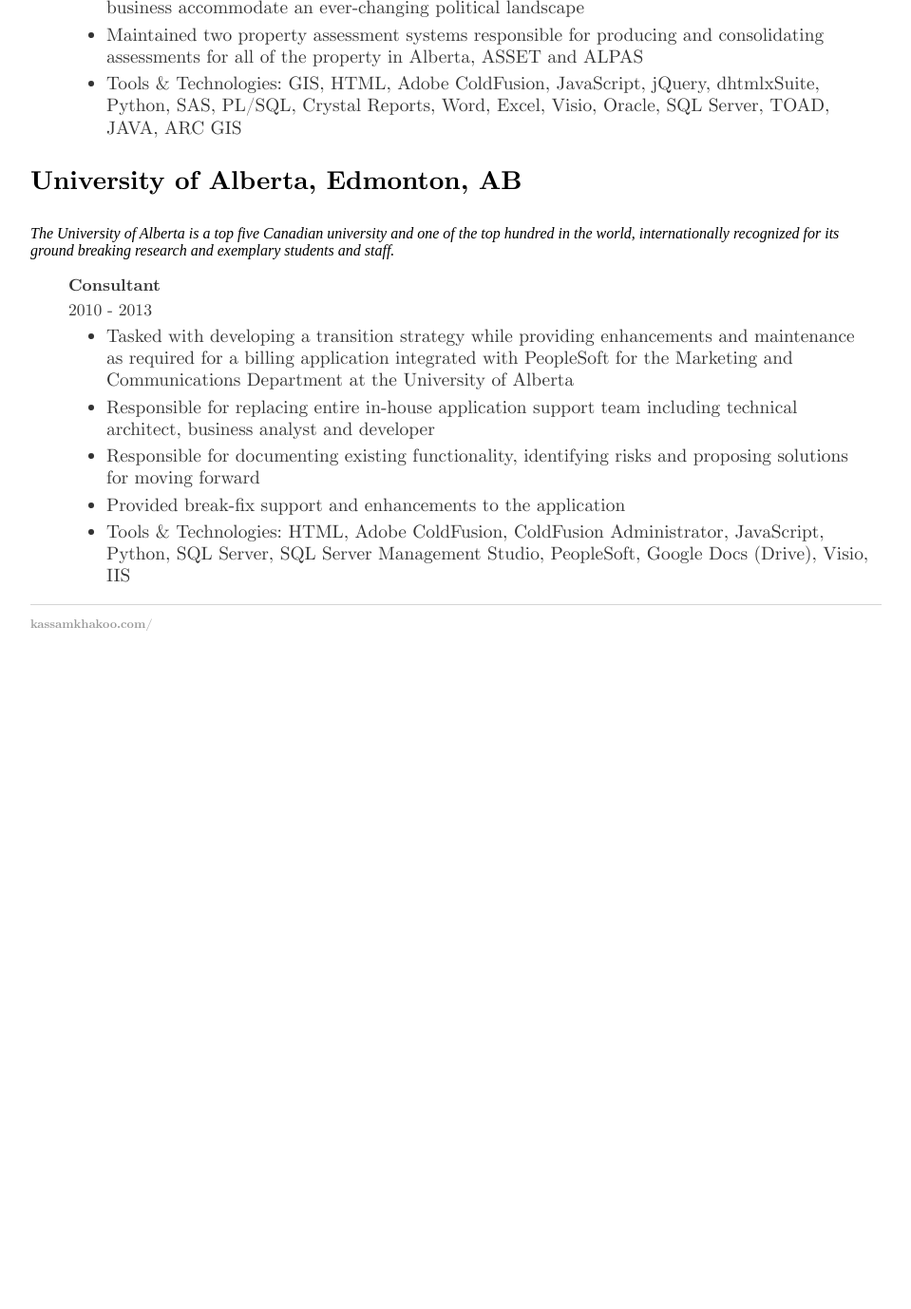
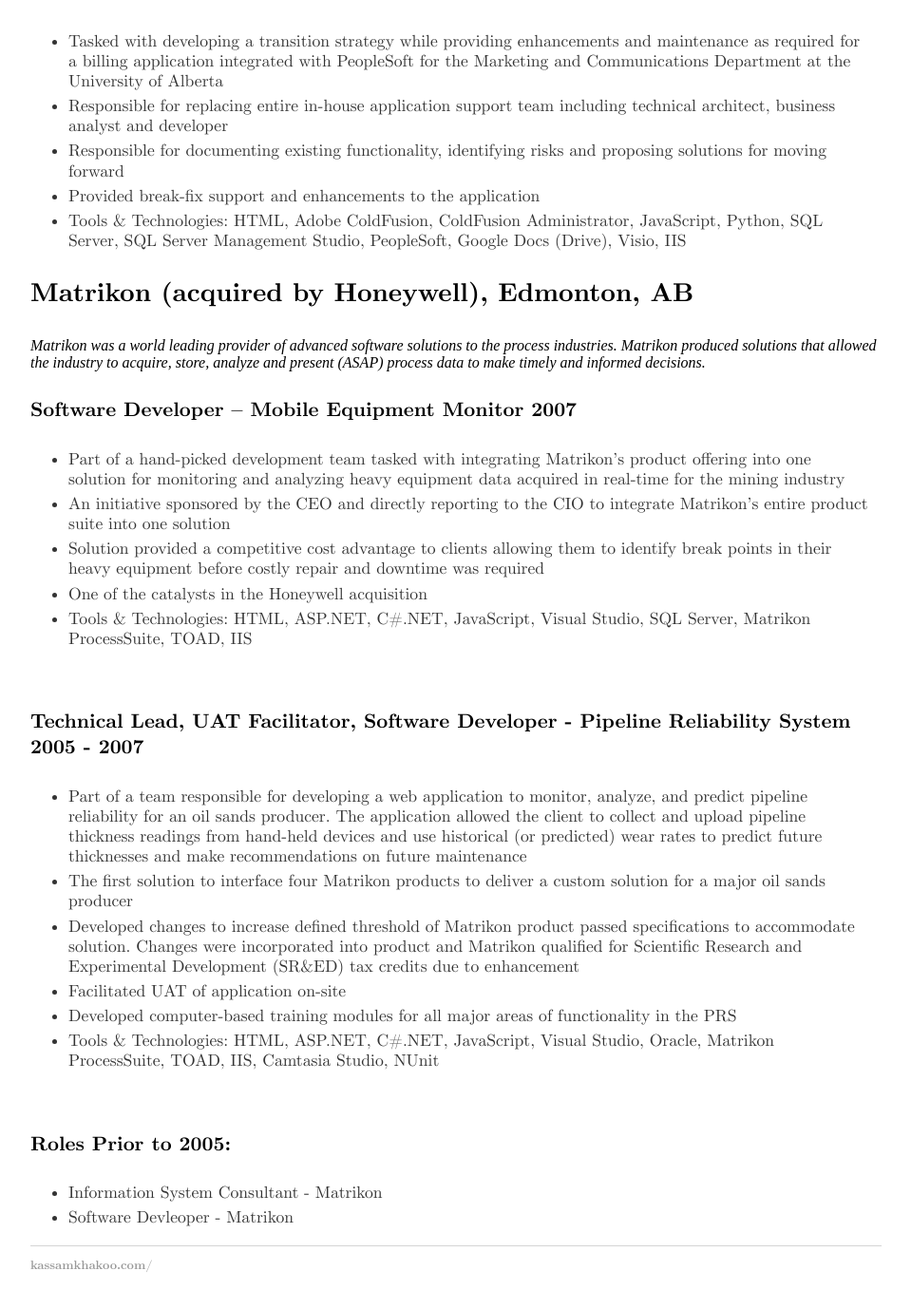
Before and after one commit to kassamkhakoo/kassamkhakoo.github.io, a Jekyll site: the page built from cv/index.html, in a window 1280 px wide and 1400 px high, scrolled down 4148 px. Shown: the top 1378 px of the window at 95% size, without its empty margins (160-1119 px from the left). Built offline with Jekyll 4.4.1, drawn with Linux system fonts in a browser that asks for light colours; before the commit the page ends 4873 px from its top, so only the background shows below that.

Commit message:
Update index.html

```diff
--- a/cv/index.html
+++ b/cv/index.html
@@ -8,8 +8,8 @@
 	<h3>Oilers Entertainment Group, Edmonton, AB</h3>
 	<em>Oilers Entertainment Group (OEG) owns the 5-time Stanley Cup Champion Edmonton Oilers, and operates Rogers Place, North America’s premier and most technologically advanced sports and entertainment venue. Headquartered in Edmonton, Alberta, OEG’s growing staff of over 1,600 full- and part-time employees help to deliver exceptional sports, entertainment and other special event programming to fans and patrons in Canada and the United States.</em>
 
-		<h4> <b>Business Intelligence Architect</b></h4>
-	  	2018 - Present
+		<h4> <b>Business Intelligence Architect</b> 2018 - Present</h4>
+
     <ul style="list-style-type:disc">
 		  <li>Responsible for guiding organization’s data strategy and ensuring data flows are accurate, consistent and timely between core data systems while developing technical solutions to achieve department objectives</li>
 		  <li>Responsible for one direct report (Marketing Automation Specialist/Eloqua Administrator, BI) and one indirect report (CRM Administrator/Inventory Manager)</li>
@@ -26,8 +26,7 @@
 	    <li>Tools & Technologies:  Tableau Online & Desktop, Dynamics CRM 365 Online, Dynamics CRM 2013, Kore Pro Sports, Excel, Access, Word, Visio, Teams, SQL Server 2016, Microsoft Azure, Ticketmaster Archtics, Tibco Scribe, Oracle Eloqua, Python</li>
 	    </ul>
 	    <br>
-	    <h4> <b>Business Intelligence Analyst</b></h4>
-	  	2015 - 2018
+	    <h4> <b>Business Intelligence Analyst</b> 2015 - 2018</h4>
     <ul style="list-style-type:disc">
 		  <li>Collaborate with Marketing Automation team to develop solutions to meet evolving business requirements for Oilers, Oil Kings, Rogers Place, Ice District and Live Entertainment marketing initiatives
 	    		<ul style="list-style-type:circle">
@@ -48,8 +47,7 @@
 		  <li>Tools & Technologies:  Tableau Online & Desktop, Dynamics CRM 365 Online, Dynamics CRM 2013, Kore Pro Sports, ClickDimensions, Excel, Access, Word, Visio, SQL Server 2016, Microsoft Azure, Ticketmaster Archtics, Tibco Scribe, Python</li>
 	</ul>
 		<br>
-	<h4> <b>Dynamics CRM Administrator, Business Intelligence</b></h4>
-	  	2017 - 2018
+	<h4> <b>Dynamics CRM Administrator, Business Intelligence</b> 2017 - 2018</h4>
     <ul style="list-style-type:disc">
 		<li>Administration, development, support and training for the organization’s CRM (customer relationship management) system</li>
 	    	<li>Primary technical liaison between OEG and 3rd party vendors; responsible for deploying system and 3rd party upgrades and providing best practice support as business departments launch new features</li>
@@ -61,9 +59,9 @@
 	</ul>
 <h3>Fujitsu Consulting, Edmonton, AB</h3>
 	<em>Fujitsu is the fourth largest information and communications technology (ICT) companies in the world offering a full range of technology products, solutions, and services.</em>
-	<ul>
-		<li> <b>Business Analyst</b></li>
-	  	2008-2015
+
+		<h4> <b>Business Analyst</b> 2008-2015</h4>
+
     		<ul style="list-style-type:disc">
 			<li>Responsible for guiding clients through the entire solution life cycle, from opportunity analysis through to application maintenance for the Ministry of Municipal Affairs</li>
 			<li>Defined requirements, specifications, and process enhancements to deliver a municipal elections system that brought the branch from a purely paper and telephone system for election management to a web-based solution that was paperless with the exception of legislated signatures
@@ -92,8 +90,8 @@
 			</li>
 		</ul>
 	    	<br>
-		<li> <b>Cognos Express System Administrator</b></li>
-		2011 - 2015
+		<h4> <b>Cognos Express System Administrator</b> 2011 - 2015</h4>
+
 		<ul style="list-style-type:disc">
 			<li>Administration, development, support and training for the ministry’s standard reporting tool, Cognos Express.  Responsible for growing user base to approximately 100 users across seven different business areas using ten different applications within the ministry from nothing</li>
 			<li>Facilitate requirements gathering sessions with multiple business areas to identify key performance indicators for their business</li>
@@ -105,8 +103,8 @@
 		</ul>
 
 	    	<br>
-		<li> <b>System Analyst</b></li>
-		2008 - 2010
+		<h4> <b>System Analyst</b> 2008 - 2010</h4>
+
 		<ul style="list-style-type:disc">
 			<li>Responsible for support, maintenance and development of new applications and enhancements to applications for the client, Alberta Municipal Affairs.  Various applications were supported across the ministry using multiple technology platforms</li>
 			<li>Reduced load time of external data files into the linear property assessment system by 600% while transitioning to newer technology</li>
@@ -115,12 +113,9 @@
 			<li>Maintained two property assessment systems responsible for producing and consolidating assessments for all of the property in Alberta, ASSET and ALPAS</li>
 			<li>Tools & Technologies: GIS, HTML, Adobe ColdFusion, JavaScript, jQuery, dhtmlxSuite, Python, SAS, PL/SQL, Crystal Reports, Word, Excel, Visio, Oracle, SQL Server, TOAD, JAVA, ARC GIS</li>
 		</ul>
-	</ul> <!-- end of list for Fujitsu -->
 	<h3>University of Alberta, Edmonton, AB</h3>
 	<em>The University of Alberta is a top five Canadian university and one of the top hundred in the world, internationally recognized for its ground breaking research and exemplary students and staff.</em>
-	<ul>
-		<li> <b>Consultant</b></li>
-		2010 - 2013
+		<h4> <b>Consultant</b> 2010 - 2013</h4>
 		<ul style="list-style-type:disc">
 			<li>Tasked with developing a transition strategy while providing enhancements and maintenance as required for a billing application integrated with PeopleSoft for the Marketing and Communications Department at the University of Alberta</li>
 			<li>Responsible for replacing entire in-house application support team including technical architect, business analyst and developer</li>
@@ -128,5 +123,31 @@
 			<li>Provided break-fix support and enhancements to the application</li>
 			<li>Tools & Technologies: HTML, Adobe ColdFusion, ColdFusion Administrator, JavaScript, Python, SQL Server, SQL Server Management Studio, PeopleSoft, Google Docs (Drive), Visio, IIS</li>
 		</ul>
-	</ul> <!-- end of list for U of A -->
+	<h3>Matrikon (acquired by Honeywell), Edmonton, AB</h3>
+	<em>Matrikon was a world leading provider of advanced software solutions to the process industries.  Matrikon produced solutions that allowed the industry to acquire, store, analyze and present (ASAP) process data to make timely and informed decisions.</em>
+		<h4> <b>Software Developer – Mobile Equipment Monitor</b> 2007</h4>
+		<ul style="list-style-type:disc">
+			<li>Part of a hand-picked development team tasked with integrating Matrikon’s product offering into one solution for monitoring and analyzing heavy equipment data acquired in real-time for the mining industry</li>
+			<li>An initiative sponsored by the CEO and directly reporting to the CIO to integrate Matrikon’s entire product suite into one solution</li>
+			<li>Solution provided a competitive cost advantage to clients allowing them to identify break points in their heavy equipment before costly repair and downtime was required</li>
+			<li>One of the catalysts in the Honeywell acquisition</li>
+			<li>Tools & Technologies: HTML, ASP.NET, C#.NET, JavaScript, Visual Studio, SQL Server, Matrikon ProcessSuite, TOAD, IIS</li>
+		</ul>
+		<br>
+		<h4> <b>Technical Lead, UAT Facilitator, Software Developer - Pipeline Reliability System</b> 2005 - 2007</h4>
+		<ul style="list-style-type:disc">
+			<li>Part of a team responsible for developing a web application to monitor, analyze, and predict pipeline reliability for an oil sands producer.  The application allowed the client to collect and upload pipeline thickness readings from hand-held devices and use historical (or predicted) wear rates to predict future thicknesses and make recommendations on future maintenance</li>
+			<li>The first solution to interface four Matrikon products to deliver a custom solution for a major oil sands producer</li>
+			<li>Developed changes to increase defined threshold of Matrikon product passed specifications to accommodate solution. Changes were incorporated into product and Matrikon qualified for Scientific Research and Experimental Development (SR&ED) tax credits due to enhancement</li>
+			<li>Facilitated UAT of application on-site</li>
+			<li>Developed computer-based training modules for all major areas of functionality in the PRS</li>
+			<li>Tools & Technologies: HTML, ASP.NET, C#.NET, JavaScript, Visual Studio, Oracle, Matrikon ProcessSuite, TOAD, IIS, Camtasia Studio, NUnit</li>
+		</ul>
+		<br>
+	<h4><b>Roles Prior to 2005:</b></h4>
+		<ul style="list-style-type:disc">
+			<li>Information System Consultant - Matrikon</li>
+			<li>Software Devleoper - Matrikon</li>
+		</ul>
+
 </div><!-- /.blurb -->
```
